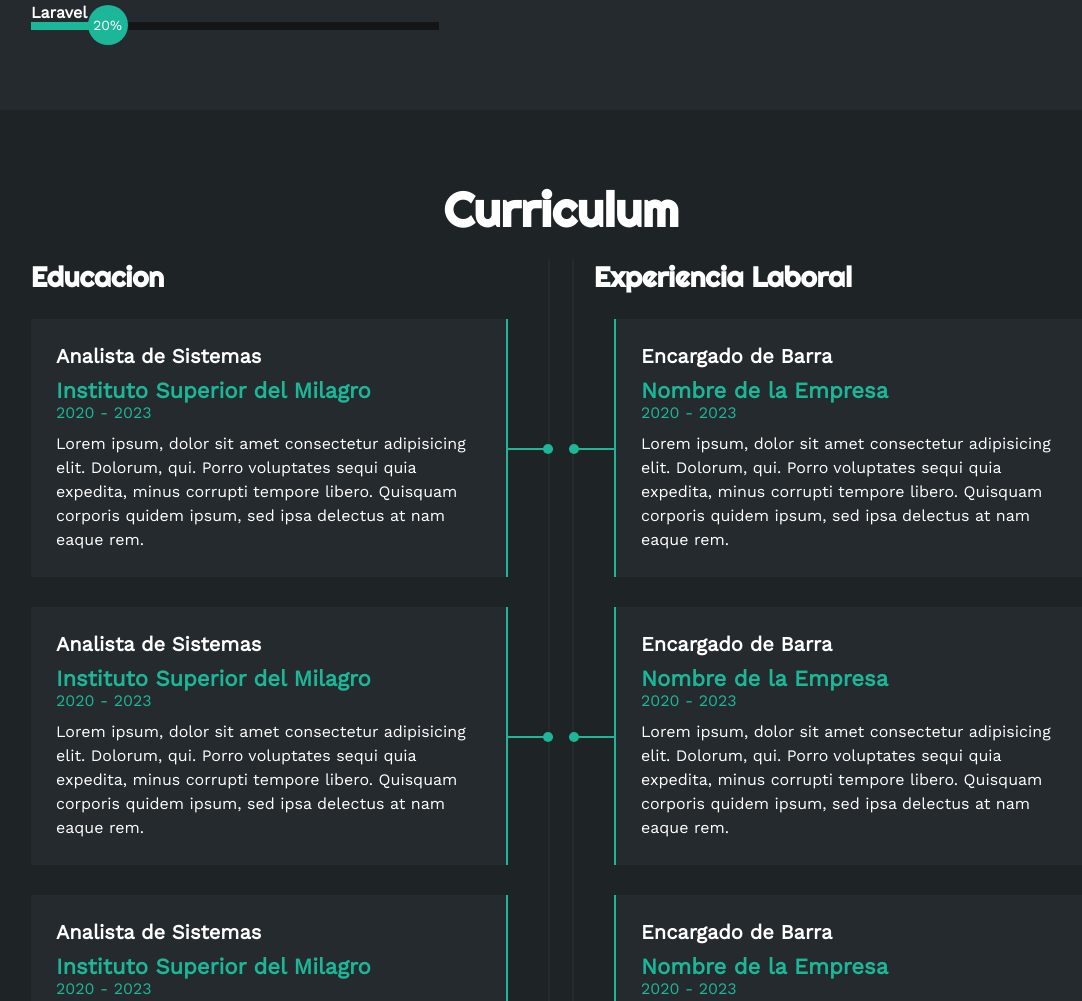
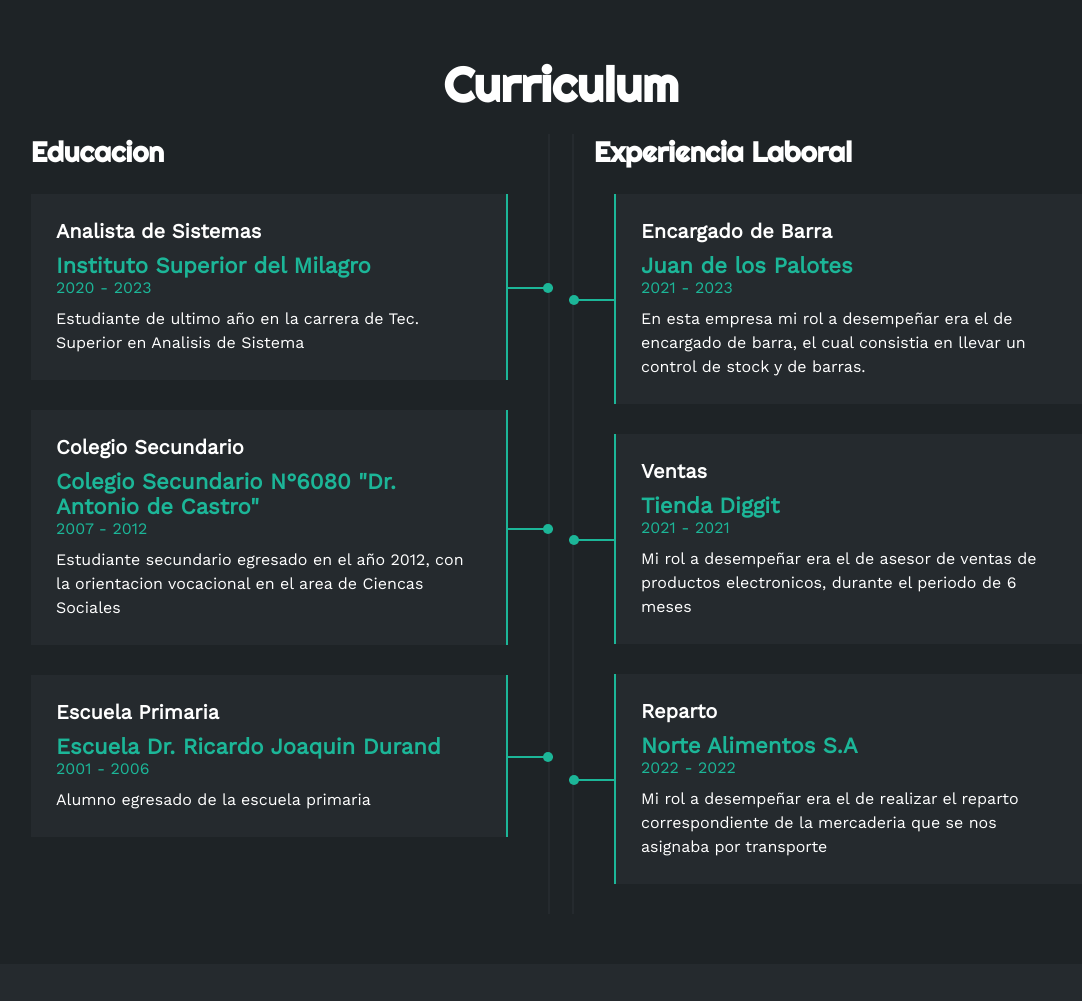
Before and after one commit to JoelRueda23/portfolio, a plain HTML site: page index.html in a window 1280 px wide. Shown: the part 1806-2807 px from the top of the page, without its empty margins (79-1161 px from the left). Drawn offline with nearby package versions, Linux system fonts and the light colour scheme; a web font is replaced by a local one.

Commit message:
modificaciones a algunas secciones del porfolio

```diff
--- a/index.html
+++ b/index.html
@@ -71,18 +71,18 @@
                             <strong>Email</strong>
                             ejr_joel@outlook.com
                         </li>
-                        <li>
+                        <!-- <li>
                             <strong>WebSite</strong>
                             www.example.com
-                        </li>
+                        </li> -->
                         <li>
                             <strong>Direccion</strong>
                             Salta, Argentina
                         </li>
-                        <li>
+                        <!-- <li>
                             <strong>Cargo</strong>
                             <span>Desarrollador Web</span>
-                        </li>
+                        </li> -->
                     </ul>
                 </div>
 
@@ -109,10 +109,10 @@
                     </div>
                 </div>
             </div>
-            <button>
+            <!-- <button>
                 Descargar CV <i class="fa-solid fa-download"></i>
                 <span class="overlay"></span>
-            </button>
+            </button> -->
         </div>
     </section>
 
@@ -218,25 +218,25 @@
                         <h4>Analista de Sistemas</h4>
                         <span class="casa">Instituto Superior del Milagro</span>
                         <span class="fecha">2020 - 2023</span>
-                        <p>Lorem ipsum, dolor sit amet consectetur adipisicing elit. Dolorum, qui. Porro voluptates sequi quia expedita, minus corrupti tempore libero. Quisquam corporis quidem ipsum, sed ipsa delectus at nam eaque rem.</p>
+                        <p>Estudiante de ultimo año en la carrera de Tec. Superior en Analisis de Sistema</p>
                         <div class="conectori">
                             <div class="circuloi"></div>
                         </div>
                     </div>
                     <div class="item izq">
-                        <h4>Analista de Sistemas</h4>
-                        <span class="casa">Instituto Superior del Milagro</span>
-                        <span class="fecha">2020 - 2023</span>
-                        <p>Lorem ipsum, dolor sit amet consectetur adipisicing elit. Dolorum, qui. Porro voluptates sequi quia expedita, minus corrupti tempore libero. Quisquam corporis quidem ipsum, sed ipsa delectus at nam eaque rem.</p>
+                        <h4>Colegio Secundario</h4>
+                        <span class="casa">Colegio Secundario N°6080 "Dr. Antonio de Castro" </span>
+                        <span class="fecha">2007 - 2012</span>
+                        <p>Estudiante secundario egresado en el año 2012, con la orientacion vocacional en el area de Ciencas Sociales</p>
                         <div class="conectori">
                             <div class="circuloi"></div>
                         </div>
                     </div>
                     <div class="item izq">
-                        <h4>Analista de Sistemas</h4>
-                        <span class="casa">Instituto Superior del Milagro</span>
-                        <span class="fecha">2020 - 2023</span>
-                        <p>Lorem ipsum, dolor sit amet consectetur adipisicing elit. Dolorum, qui. Porro voluptates sequi quia expedita, minus corrupti tempore libero. Quisquam corporis quidem ipsum, sed ipsa delectus at nam eaque rem.</p>
+                        <h4>Escuela Primaria</h4>
+                        <span class="casa">Escuela Dr. Ricardo Joaquin Durand</span>
+                        <span class="fecha">2001 - 2006</span>
+                        <p>Alumno egresado de la escuela primaria</p>
                         <div class="conectori">
                             <div class="circuloi"></div>
                         </div>
@@ -247,27 +247,27 @@
                     <h3>Experiencia Laboral</h3>
                     <div class="item der">
                         <h4>Encargado de Barra</h4>
-                        <span class="casa">Nombre de la Empresa</span>
-                        <span class="fecha">2020 - 2023</span>
-                        <p>Lorem ipsum, dolor sit amet consectetur adipisicing elit. Dolorum, qui. Porro voluptates sequi quia expedita, minus corrupti tempore libero. Quisquam corporis quidem ipsum, sed ipsa delectus at nam eaque rem.</p>
+                        <span class="casa">Juan de los Palotes</span>
+                        <span class="fecha">2021 - 2023</span>
+                        <p>En esta empresa mi rol a desempeñar era el de encargado de barra, el cual consistia en llevar un control de stock y de barras.</p>
                         <div class="conectord">
                             <div class="circulod"></div>
                         </div>
                     </div>
                     <div class="item der">
-                        <h4>Encargado de Barra</h4>
-                        <span class="casa">Nombre de la Empresa</span>
-                        <span class="fecha">2020 - 2023</span>
-                        <p>Lorem ipsum, dolor sit amet consectetur adipisicing elit. Dolorum, qui. Porro voluptates sequi quia expedita, minus corrupti tempore libero. Quisquam corporis quidem ipsum, sed ipsa delectus at nam eaque rem.</p>
+                        <h4>Ventas</h4>
+                        <span class="casa">Tienda Diggit</span>
+                        <span class="fecha">2021 - 2021</span>
+                        <p>Mi rol a desempeñar era el de asesor de ventas de productos electronicos, durante el periodo de 6 meses</p>
                         <div class="conectord">
                             <div class="circulod"></div>
                         </div>
                     </div>
                     <div class="item der">
-                        <h4>Encargado de Barra</h4>
-                        <span class="casa">Nombre de la Empresa</span>
-                        <span class="fecha">2020 - 2023</span>
-                        <p>Lorem ipsum, dolor sit amet consectetur adipisicing elit. Dolorum, qui. Porro voluptates sequi quia expedita, minus corrupti tempore libero. Quisquam corporis quidem ipsum, sed ipsa delectus at nam eaque rem.</p>
+                        <h4>Reparto</h4>
+                        <span class="casa">Norte Alimentos S.A</span>
+                        <span class="fecha">2022 - 2022</span>
+                        <p>Mi rol a desempeñar era el de realizar el reparto correspondiente de la mercaderia que se nos asignaba por transporte</p>
                         <div class="conectord">
                             <div class="circulod"></div>
                         </div>
@@ -283,20 +283,20 @@
             <h2>PORTFOLIO</h2>
             <div class="galeria">
                 <div class="proyecto">
-                    <img src="./assets/img/photo1.jpeg" alt="">
+                    <img src="./assets/img/sistema-barberia.png" alt="">
                     <div class="overlay">
-                        <h3>Diseño</h3>
-                        <p>Fotografia</p>
+                        <h3>Sistema de Gestion</h3>
+                        <p>Barberia</p>
                     </div>
                 </div>
                 <div class="proyecto">
-                    <img src="./assets/img/photo2.webp" alt="">
+                    <img src="./assets/img/sistema-rb.png" alt="">
                     <div class="overlay">
-                        <h3>Diseño</h3>
-                        <p>Fotografia</p>
+                        <h3>Sistema de Gestion</h3>
+                        <p>Resto Bar</p>
                     </div>
                 </div>
-                <div class="proyecto">
+                <!-- <div class="proyecto">
                     <img src="./assets/img/photo3.avif" alt="">
                     <div class="overlay">
                         <h3>Diseño</h3>
@@ -323,7 +323,7 @@
                         <h3>Diseño</h3>
                         <p>Fotografia</p>
                     </div>
-                </div>
+                </div> -->
             </div>
         </div>
     </section>
```
Also changed, not shown: assets/img/sistema-rb.png (added), 1 other file.
